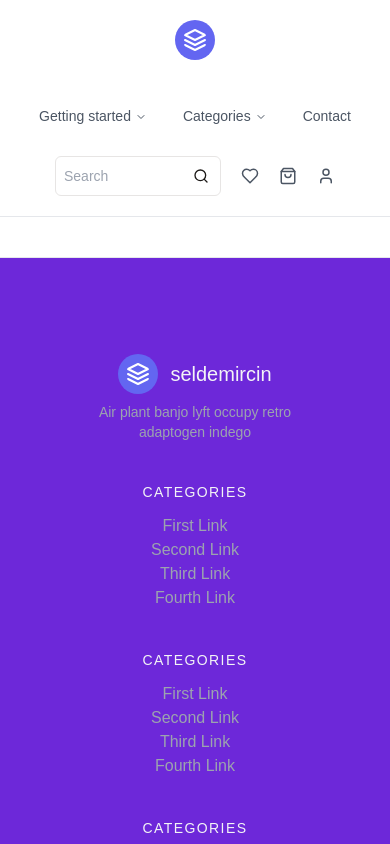
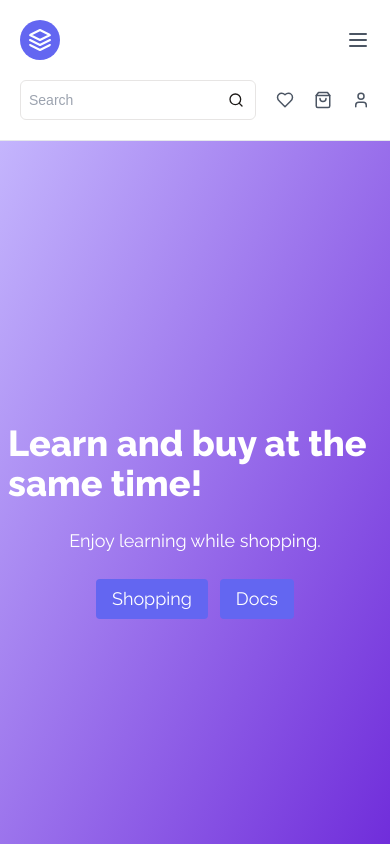
Before and after one commit to seldemircin/e-commerce-2, a Next.js app: page /home in a window 390 px wide. Shown: the top 844 px of the page. Built offline with nearby package versions, Linux system fonts and the light colour scheme.

Commit message:
version5

```diff
--- a/app/(routes)/home/page.tsx
+++ b/app/(routes)/home/page.tsx
@@ -1,3 +1,26 @@
+import { Button } from "@/components/ui/button";
+import { Raleway } from "next/font/google";
+
+const raleway = Raleway({
+  subsets: ["latin"],
+  weight: ["400", "800"],
+});
+
 export default function Home() {
-  return <div></div>;
+  return (
+    <div className="bg-gradient-to-br from-violet-300 to-violet-700  h-[90vh] flex justify-center items-center">
+      <div
+        className={`lg:w-3/4 lg:h-2/3 lg:bg-slate-800 lg:hadow-2xl lg:rounded-3xl lg:bg-opacity-10 flex justify-around items-center flex-col space-y-6 ${raleway.className} max-lg:p-2`}
+      >
+        <h1 className="text-white text-5xl font-extrabold max-lg:text-4xl">
+          Learn and buy at the same time!
+        </h1>
+        <p className="text-lg text-white">Enjoy learning while shopping.</p>
+        <div className="space-x-3">
+          <Button variant={"wfullButton"}> Shopping </Button>
+          <Button variant={"wfullButton"}> Docs </Button>
+        </div>
+      </div>
+    </div>
+  );
 }
--- a/components/Footer.tsx
+++ b/components/Footer.tsx
@@ -2,7 +2,7 @@ import React from "react";
 
 const Footer = () => {
   return (
-    <footer className="body-font bg-violet-700 border-t">
+    <footer className="body-font bg-violet-800">
       <div className="container px-5 py-24 mx-auto flex md:items-center lg:items-start md:flex-row md:flex-nowrap flex-wrap flex-col">
         <div className="w-64 flex-shrink-0 md:mx-0 mx-auto text-center md:text-left">
           <a className="flex title-font font-medium items-center md:justify-start justify-center text-gray-900">
@@ -20,7 +20,7 @@ const Footer = () => {
             </svg>
             <span className="ml-3 text-xl text-gray-100">seldemircin</span>
           </a>
-          <p className="mt-2 text-sm text-gray-400">
+          <p className="mt-2 text-sm text-gray-300">
             Air plant banjo lyft occupy retro adaptogen indego
           </p>
         </div>
@@ -34,16 +34,16 @@ const Footer = () => {
                 </h2>
                 <nav className="list-none mb-10">
                   <li>
-                    <a className="text-gray-400">First Link</a>
+                    <a className="text-gray-300">First Link</a>
                   </li>
                   <li>
-                    <a className="text-gray-400">Second Link</a>
+                    <a className="text-gray-300">Second Link</a>
                   </li>
                   <li>
-                    <a className="text-gray-400">Third Link</a>
+                    <a className="text-gray-300">Third Link</a>
                   </li>
                   <li>
-                    <a className="text-gray-400">Fourth Link</a>
+                    <a className="text-gray-300">Fourth Link</a>
                   </li>
                 </nav>
               </div>
--- a/components/Navbar.tsx
+++ b/components/Navbar.tsx
@@ -1,7 +1,7 @@
 import React from "react";
 import Link from "next/link";
 import { Input } from "@/components/ui/input";
-import { Heart, Search, ShoppingBag, User } from "lucide-react";
+import { Heart, Menu, Search, ShoppingBag, User } from "lucide-react";
 import {
   DropdownMenu,
   DropdownMenuContent,
@@ -10,14 +10,23 @@ import {
 } from "@/components/ui/dropdown-menu";
 import { NavigationMenuDemo } from "./NavigationMenuDemo";
 import { Button } from "./ui/button";
+import {
+  Sheet,
+  SheetContent,
+  SheetDescription,
+  SheetHeader,
+  SheetTitle,
+  SheetTrigger,
+} from "@/components/ui/sheet";
 
 const Navbar = () => {
   return (
-    <header className="text-gray-600 body-font mb-10 border-b lg:sticky lg:top-0 bg-white z-10">
-      <div className="container mx-auto flex flex-wrap p-5 flex-col lg:flex-row items-center max-lg:space-y-5">
+    <header className="text-gray-600 body-font border-b lg:sticky lg:top-0 bg-white z-10 max-lg:p-5">
+      <div className="container mx-auto flex flex-wrap lg:p-5 flex-col lg:flex-row items-center max-lg:space-y-5">
+        <div className="justify-between max-lg:w-full flex items-center">
           <Link
             href={"/home"}
-          className="flex title-font font-medium items-center text-gray-900 mb-4 md:mb-0"
+            className="flex title-font font-medium items-center text-gray-900 "
           >
             <svg
               xmlns="http://www.w3.org/2000/svg"
@@ -33,11 +42,27 @@ const Navbar = () => {
             </svg>
           </Link>
 
-        <nav className="lg:me-auto lg:ms-4">
+          <Sheet>
+            <SheetTrigger>
+              {" "}
+              <Menu className="hidden max-lg:block" />
+            </SheetTrigger>
+            <SheetContent>
+              <SheetHeader>
+                <SheetTitle>Categories</SheetTitle>
+                <SheetDescription>
+                  <Link href={"/contact"}>Contact</Link>
+                </SheetDescription>
+              </SheetHeader>
+            </SheetContent>
+          </Sheet>
+        </div>
+
+        <nav className="lg:me-auto lg:ms-4 hidden lg:block">
           <NavigationMenuDemo />
         </nav>
 
-        <div className="flex space-x-5 items-center lg:w-1/3 w-4/5">
+        <div className="flex space-x-5 items-center lg:w-1/3 w-full">
           <form className="relative grow">
             <Input
               type="text"
@@ -53,15 +78,24 @@ const Navbar = () => {
               <Search />
             </Button>
           </form>
-
-          <Link href={"/favorites"}>
+          <Link href={"/fav"}>
             <Heart size={18} />
-          </Link>
-          <Link href={"/cart"}>
+          </Link>{" "}
+          <Sheet>
+            <SheetTrigger>
               {" "}
               <ShoppingBag size={18} />
-          </Link>
-
+            </SheetTrigger>
+            <SheetContent>
+              <SheetHeader>
+                <SheetTitle>Card</SheetTitle>
+                <SheetDescription>
+                  This action cannot be undone. This will permanently delete
+                  your account and remove your data from our servers.
+                </SheetDescription>
+              </SheetHeader>
+            </SheetContent>
+          </Sheet>
           <DropdownMenu>
             <DropdownMenuTrigger>
               <User size={18} />
--- a/components/NavigationMenuDemo.tsx
+++ b/components/NavigationMenuDemo.tsx
@@ -58,39 +58,35 @@ export function NavigationMenuDemo() {
     <NavigationMenu>
       <NavigationMenuList>
         <NavigationMenuItem>
-          <NavigationMenuTrigger className="">
-            Getting started
-          </NavigationMenuTrigger>
+          <NavigationMenuTrigger>Recent Product</NavigationMenuTrigger>
           <NavigationMenuContent>
-            <ul className="grid gap-3 p-4 md:w-[400px] lg:w-[500px] lg:grid-cols-[.75fr_1fr]">
-              <li className="row-span-3">
-                <NavigationMenuLink asChild>
-                  <a
-                    className="flex h-full w-full select-none flex-col justify-end rounded-md bg-gradient-to-b from-muted/50 to-muted p-6 no-underline outline-none focus:shadow-md"
-                    href="/"
-                  >
-                    <div className="mb-2 mt-4 text-lg font-medium">
-                      shadcn/ui
-                    </div>
-                    <p className="text-sm leading-tight text-muted-foreground">
-                      Beautifully designed components built with Radix UI and
-                      Tailwind CSS.
-                    </p>
-                  </a>
-                </NavigationMenuLink>
+            <ul className="grid gap-3 p-4 md:w-[400px] lg:w-[500px]">
+              <li className="text-sm">
+                <Link href={"/kuzu"}>Kuzu Robot</Link>
               </li>
-              <ListItem href="/docs" title="Introduction">
-                Re-usable components built using Radix UI and Tailwind CSS.
-              </ListItem>
-              <ListItem href="/docs/installation" title="Installation">
-                How to install dependencies and structure your app.
-              </ListItem>
-              <ListItem href="/docs/primitives/typography" title="Typography">
-                Styles for headings, paragraphs, lists...etc
-              </ListItem>
             </ul>
           </NavigationMenuContent>
         </NavigationMenuItem>
+
+        <NavigationMenuItem>
+          <NavigationMenuTrigger className="bg-inherit">
+            Getting Started
+          </NavigationMenuTrigger>
+          <NavigationMenuContent>
+            <ul className="grid w-[400px] gap-3 p-4 md:w-[500px] md:grid-cols-2 lg:w-[600px] ">
+              {components.map((component) => (
+                <ListItem
+                  key={component.title}
+                  title={component.title}
+                  href={component.href}
+                >
+                  {component.description}
+                </ListItem>
+              ))}
+            </ul>
+          </NavigationMenuContent>
+        </NavigationMenuItem>
+
         <NavigationMenuItem>
           <NavigationMenuTrigger className="bg-inherit">
             Categories
@@ -109,6 +105,7 @@ export function NavigationMenuDemo() {
             </ul>
           </NavigationMenuContent>
         </NavigationMenuItem>
+
         <NavigationMenuItem>
           <Link href="/contact" legacyBehavior passHref>
             <NavigationMenuLink className={navigationMenuTriggerStyle()}>
@@ -136,8 +133,8 @@ const ListItem = React.forwardRef<
           )}
           {...props}
         >
-          <div className="text-sm font-medium leading-none">{title}</div>
-          <p className="line-clamp-2 text-sm leading-snug text-muted-foreground">
+          <div className="text-sm leading-none">{title}</div>
+          <p className="line-clamp-2 text-sm leading-snug text-gray-500">
             {children}
           </p>
         </a>
--- /dev/null
+++ b/components/ui/sheet.tsx
@@ -0,0 +1,140 @@
+"use client"
+
+import * as React from "react"
+import * as SheetPrimitive from "@radix-ui/react-dialog"
+import { cva, type VariantProps } from "class-variance-authority"
+import { X } from "lucide-react"
+
+import { cn } from "@/lib/utils"
+
+const Sheet = SheetPrimitive.Root
+
+const SheetTrigger = SheetPrimitive.Trigger
+
+const SheetClose = SheetPrimitive.Close
+
+const SheetPortal = SheetPrimitive.Portal
+
+const SheetOverlay = React.forwardRef<
+  React.ElementRef<typeof SheetPrimitive.Overlay>,
+  React.ComponentPropsWithoutRef<typeof SheetPrimitive.Overlay>
+>(({ className, ...props }, ref) => (
+  <SheetPrimitive.Overlay
+    className={cn(
+      "fixed inset-0 z-50 bg-black/80  data-[state=open]:animate-in data-[state=closed]:animate-out data-[state=closed]:fade-out-0 data-[state=open]:fade-in-0",
+      className
+    )}
+    {...props}
+    ref={ref}
+  />
+))
+SheetOverlay.displayName = SheetPrimitive.Overlay.displayName
+
+const sheetVariants = cva(
+  "fixed z-50 gap-4 bg-white p-6 shadow-lg transition ease-in-out data-[state=open]:animate-in data-[state=closed]:animate-out data-[state=closed]:duration-300 data-[state=open]:duration-500 dark:bg-stone-950",
+  {
+    variants: {
+      side: {
+        top: "inset-x-0 top-0 border-b data-[state=closed]:slide-out-to-top data-[state=open]:slide-in-from-top",
+        bottom:
+          "inset-x-0 bottom-0 border-t data-[state=closed]:slide-out-to-bottom data-[state=open]:slide-in-from-bottom",
+        left: "inset-y-0 left-0 h-full w-3/4 border-r data-[state=closed]:slide-out-to-left data-[state=open]:slide-in-from-left sm:max-w-sm",
+        right:
+          "inset-y-0 right-0 h-full w-3/4  border-l data-[state=closed]:slide-out-to-right data-[state=open]:slide-in-from-right sm:max-w-sm",
+      },
+    },
+    defaultVariants: {
+      side: "right",
+    },
+  }
+)
+
+interface SheetContentProps
+  extends React.ComponentPropsWithoutRef<typeof SheetPrimitive.Content>,
+    VariantProps<typeof sheetVariants> {}
+
+const SheetContent = React.forwardRef<
+  React.ElementRef<typeof SheetPrimitive.Content>,
+  SheetContentProps
+>(({ side = "right", className, children, ...props }, ref) => (
+  <SheetPortal>
+    <SheetOverlay />
+    <SheetPrimitive.Content
+      ref={ref}
+      className={cn(sheetVariants({ side }), className)}
+      {...props}
+    >
+      {children}
+      <SheetPrimitive.Close className="absolute right-4 top-4 rounded-sm opacity-70 ring-offset-white transition-opacity hover:opacity-100 focus:outline-none focus:ring-2 focus:ring-stone-950 focus:ring-offset-2 disabled:pointer-events-none data-[state=open]:bg-stone-100 dark:ring-offset-stone-950 dark:focus:ring-stone-300 dark:data-[state=open]:bg-stone-800">
+        <X className="h-4 w-4" />
+        <span className="sr-only">Close</span>
+      </SheetPrimitive.Close>
+    </SheetPrimitive.Content>
+  </SheetPortal>
+))
+SheetContent.displayName = SheetPrimitive.Content.displayName
+
+const SheetHeader = ({
+  className,
+  ...props
+}: React.HTMLAttributes<HTMLDivElement>) => (
+  <div
+    className={cn(
+      "flex flex-col space-y-2 text-center sm:text-left",
+      className
+    )}
+    {...props}
+  />
+)
+SheetHeader.displayName = "SheetHeader"
+
+const SheetFooter = ({
+  className,
+  ...props
+}: React.HTMLAttributes<HTMLDivElement>) => (
+  <div
+    className={cn(
+      "flex flex-col-reverse sm:flex-row sm:justify-end sm:space-x-2",
+      className
+    )}
+    {...props}
+  />
+)
+SheetFooter.displayName = "SheetFooter"
+
+const SheetTitle = React.forwardRef<
+  React.ElementRef<typeof SheetPrimitive.Title>,
+  React.ComponentPropsWithoutRef<typeof SheetPrimitive.Title>
+>(({ className, ...props }, ref) => (
+  <SheetPrimitive.Title
+    ref={ref}
+    className={cn("text-lg font-semibold text-stone-950 dark:text-stone-50", className)}
+    {...props}
+  />
+))
+SheetTitle.displayName = SheetPrimitive.Title.displayName
+
+const SheetDescription = React.forwardRef<
+  React.ElementRef<typeof SheetPrimitive.Description>,
+  React.ComponentPropsWithoutRef<typeof SheetPrimitive.Description>
+>(({ className, ...props }, ref) => (
+  <SheetPrimitive.Description
+    ref={ref}
+    className={cn("text-sm text-stone-500 dark:text-stone-400", className)}
+    {...props}
+  />
+))
+SheetDescription.displayName = SheetPrimitive.Description.displayName
+
+export {
+  Sheet,
+  SheetPortal,
+  SheetOverlay,
+  SheetTrigger,
+  SheetClose,
+  SheetContent,
+  SheetHeader,
+  SheetFooter,
+  SheetTitle,
+  SheetDescription,
+}
--- a/package.json
+++ b/package.json
@@ -9,6 +9,7 @@
     "lint": "next lint"
   },
   "dependencies": {
+    "@radix-ui/react-dialog": "^1.1.2",
     "@radix-ui/react-dropdown-menu": "^2.1.2",
     "@radix-ui/react-navigation-menu": "^1.2.1",
     "@radix-ui/react-slot": "^1.1.0",
```
Also changed, not shown: app/(routes)/cart/page.tsx (deleted, +0 -7 lines), app/(routes)/fav/page.tsx (added, +7 -0 lines), 1 other file (tests, documents, lock files or other folders). Lines whose indentation alone changed are shown as unchanged.
